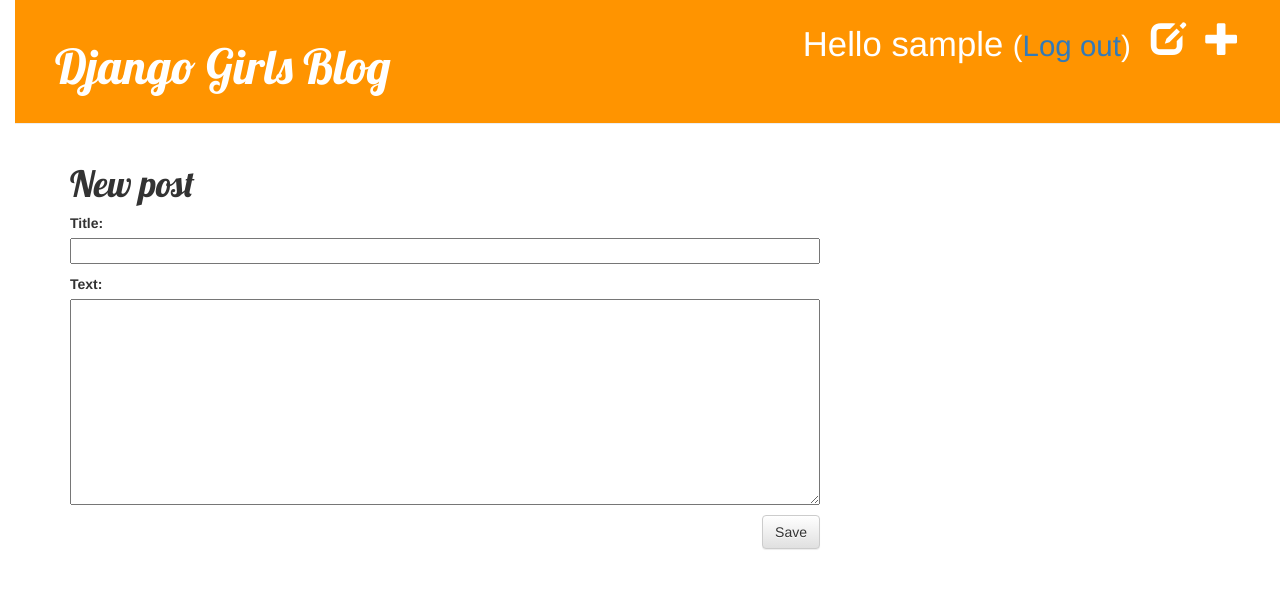
After one commit to leonardof92/mio-primo-blog, a Django app: page /post/new/ in a window 1280 px wide. The commit adds this page. Shown: the top 589 px of the page. Run offline with Django 3.2, Linux system fonts and the light colour scheme; the visitor is signed in with stand-in values (Sample User, id 1); some libraries are stand-ins or nearby versions.

Commit message:
aggiunta funzionalità rimuovi post sicurezza con login e commenti post con gestione

```diff
--- a/blog/admin.py
+++ b/blog/admin.py
@@ -1,4 +1,5 @@
 from django.contrib import admin
-from .models import Post
+from .models import Post, Comment
 
 admin.site.register(Post)
+admin.site.register(Comment)
--- /dev/null
+++ b/blog/forms.py
@@ -0,0 +1,15 @@
+from django import forms
+
+from .models import Post, Comment
+
+class PostForm(forms.ModelForm):
+
+    class Meta:
+        model = Post
+        fields = ('title', 'text',)
+
+class CommentForm(forms.ModelForm):
+
+    class Meta:
+        model = Comment
+        fields = ('author', 'text',)
--- a/blog/models.py
+++ b/blog/models.py
@@ -14,3 +14,20 @@
 
     def __str__(self):
         return self.title
+
+    def approved_comments(self):
+        return self.comments.filter(approved_comment=True)
+
+class Comment(models.Model):
+    post = models.ForeignKey('blog.Post', related_name='comments')
+    author = models.CharField(max_length=200)
+    text = models.TextField()
+    created_date = models.DateTimeField(default=timezone.now)
+    approved_comment = models.BooleanField(default=False)
+
+    def approve(self):
+        self.approved_comment = True
+        self.save()
+
+    def __str__(self):
+        return self.text
--- a/blog/static/css/blog.css
+++ b/blog/static/css/blog.css
@@ -55,3 +55,6 @@
 .post h1 a, .post h1 a:visited {
     color: #000000;
 }
+.comment {
+    margin: 20px 0px 20px 20px;
+}
--- a/blog/templates/blog/base.html
+++ b/blog/templates/blog/base.html
@@ -9,6 +9,13 @@
     </head>
     <body>
         <div class="page-header">
+            {% if user.is_authenticated %}
+                <a href="{% url 'post_new' %}" class="top-menu"><span class="glyphicon glyphicon-plus"></span></a>
+                <a href="{% url 'post_draft_list' %}" class="top-menu"><span class="glyphicon glyphicon-edit"></span></a>
+                <p class="top-menu">Hello {{ user.username }} <small>(<a href="{% url 'logout' %}">Log out</a>)</small></p>
+            {% else %}
+                <a href="{% url 'login' %}" class="top-menu"><span class="glyphicon glyphicon-lock"></span></a>
+            {% endif %}
             <h1><a href="/">Django Girls Blog</a></h1>
         </div>
         <div class="content container">
--- /dev/null
+++ b/blog/templates/blog/post_edit.html
@@ -0,0 +1,9 @@
+{% extends 'blog/base.html' %}
+
+{% block content %}
+    <h1>New post</h1>
+    <form method="POST" class="post-form">{% csrf_token %}
+        {{ form.as_p }}
+        <button type="submit" class="save btn btn-default">Save</button>
+    </form>
+{% endblock %}
--- a/blog/templates/blog/post_list.html
+++ b/blog/templates/blog/post_list.html
@@ -7,6 +7,7 @@
             </div>
             <h1><a href="{% url 'post_detail' pk=post.pk %}">{{ post.title }}</a></h1>
             <p>{{ post.text|linebreaksbr }}</p>
+            <a href="{% url 'post_detail' pk=post.pk %}">Comments: {{ post.approved_comments.count }}</a>
         </div>
     {% endfor %}
 {% endblock %}
--- a/blog/urls.py
+++ b/blog/urls.py
@@ -4,4 +4,12 @@
 urlpatterns = [
     url(r'^$', views.post_list, name='post_list'),
     url(r'^post/(?P<pk>[0-9]+)/$', views.post_detail, name='post_detail'),
+    url(r'^post/new/$', views.post_new, name='post_new'),
+    url(r'^post/(?P<pk>[0-9]+)/edit/$', views.post_edit, name='post_edit'),
+    url(r'^drafts/$', views.post_draft_list, name='post_draft_list'),
+    url(r'^post/(?P<pk>\d+)/publish/$', views.post_publish, name='post_publish'),
+    url(r'^post/(?P<pk>\d+)/remove/$', views.post_remove, name='post_remove'),
+    url(r'^post/(?P<pk>\d+)/comment/$', views.add_comment_to_post, name='add_comment_to_post'),
+    url(r'^comment/(?P<pk>\d+)/approve/$', views.comment_approve, name='comment_approve'),
+    url(r'^comment/(?P<pk>\d+)/remove/$', views.comment_remove, name='comment_remove'),
 ]
--- a/blog/views.py
+++ b/blog/views.py
@@ -1,7 +1,10 @@
 from django.shortcuts import render
-from .models import Post
+from .models import Post, Comment
 from django.utils import timezone
 from django.shortcuts import render, get_object_or_404
+from .forms import PostForm, CommentForm
+from django.shortcuts import redirect
+from django.contrib.auth.decorators import login_required
 
 # Create your views here.
 def post_list(request):
@@ -11,3 +14,74 @@
 def post_detail(request, pk):
         post = get_object_or_404(Post, pk=pk)
         return render(request, 'blog/post_detail.html', {'post': post})
+
+@login_required
+def post_new(request):
+    if request.method == "POST":
+        form = PostForm(request.POST)
+        if form.is_valid():
+            post = form.save(commit=False)
+            post.author = request.user
+            #post.published_date = timezone.now()
+            post.save()
+            return redirect('post_detail', pk=post.pk)
+    else:
+        form = PostForm()
+    return render(request, 'blog/post_edit.html', {'form': form})
+
+@login_required
+def post_edit(request, pk):
+    post = get_object_or_404(Post, pk=pk)
+    if request.method == "POST":
+        form = PostForm(request.POST, instance=post)
+        if form.is_valid():
+            post = form.save(commit=False)
+            post.author = request.user
+            #post.published_date = timezone.now()
+            post.save()
+            return redirect('post_detail', pk=post.pk)
+    else:
+        form = PostForm(instance=post)
+    return render(request, 'blog/post_edit.html', {'form': form})
+
+@login_required
+def post_draft_list(request):
+    posts = Post.objects.filter(published_date__isnull=True).order_by('created_date')
+    return render(request, 'blog/post_draft_list.html', {'posts': posts})
+
+@login_required
+def post_publish(request, pk):
+    post = get_object_or_404(Post, pk=pk)
+    post.publish()
+    return redirect('post_detail', pk=pk)
+
+@login_required
+def post_remove(request, pk):
+    post = get_object_or_404(Post, pk=pk)
+    post.delete()
+    return redirect('post_list')
+
+def add_comment_to_post(request, pk):
+    post = get_object_or_404(Post, pk=pk)
+    if request.method == "POST":
+        form = CommentForm(request.POST)
+        if form.is_valid():
+            comment = form.save(commit=False)
+            comment.post = post
+            comment.save()
+            return redirect('post_detail', pk=post.pk)
+    else:
+        form = CommentForm()
+    return render(request, 'blog/add_comment_to_post.html', {'form': form})
+
+@login_required
+def comment_approve(request, pk):
+    comment = get_object_or_404(Comment, pk=pk)
+    comment.approve()
+    return redirect('post_detail', pk=comment.post.pk)
+
+@login_required
+def comment_remove(request, pk):
+    comment = get_object_or_404(Comment, pk=pk)
+    comment.delete()
+    return redirect('post_detail', pk=comment.post.pk)
--- a/mysite/settings.py
+++ b/mysite/settings.py
@@ -102,3 +102,4 @@
 
 STATIC_URL = '/static/'
 STATIC_ROOT = os.path.join(BASE_DIR,'static')
+LOGIN_REDIRECT_URL = '/'
--- a/mysite/urls.py
+++ b/mysite/urls.py
@@ -1,5 +1,7 @@
 from django.conf.urls import include, url
 from django.contrib import admin
+
+from django.contrib.auth import views
 
 urlpatterns = [
     # Examples:
@@ -8,4 +10,6 @@
 
     url(r'^admin/', include(admin.site.urls)),
     url(r'', include('blog.urls')),
+    url(r'^accounts/login/$', views.login, name='login'),
+    url(r'^accounts/logout/$', views.logout, name='logout', kwargs={'next_page': '/'}),
 ]
```
Also changed, not shown: blog/templates/blog/add_comment_to_post.html (added, +9 -0 lines), blog/templates/blog/post_detail.html (+24 -0 lines), blog/templates/blog/post_draft_list.html (added, +11 -0 lines), blog/templates/registration/login.html (added, +24 -0 lines), blog/migrations/0002_comment.py (added).
